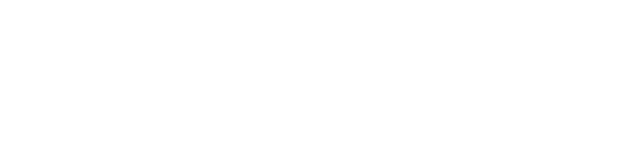
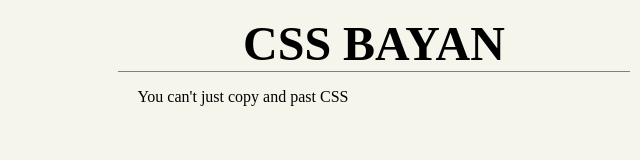
Before and after one commit to vlmna13/cssBayan, a plain HTML site: page index.html in a window 1280 px wide. Shown: the whole page, without its empty margins (266-906 px from the left). Drawn offline with Linux system fonts and the light colour scheme.

Commit message:
feat: add first mem (Sun, Mar 12, 2023 12:09:02 AM)

```diff
--- a/index.html
+++ b/index.html
@@ -4,9 +4,23 @@
     <meta charset="UTF-8">
     <meta http-equiv="X-UA-Compatible" content="IE=edge">
     <meta name="viewport" content="width=device-width, initial-scale=1.0">
-    <title>Document</title>
+    <title>cssBayan</title>
+    <link rel="stylesheet" href="./style.css">
 </head>
 <body>
-
+    <div class="body-wrapper">
+        <h1>css bayan</h1>
+        <ul class="mem-list">
+            <li class="mem-item">
+                <div class="input-wrapper">
+                    <input type="checkbox" class="mem-input" name="mem" id="mem-1">
+                    <label class="mem-title" for="mem-1">You can't just copy and past CSS</label>
+                </div>
+                <div class="img-wrapper">
+                    <img src="./images/1.png" alt="sloth" class="image">
+                </div>
+            </li>
+        </ul>
+    </div>
 </body>
 </html>
--- a/style.css
+++ b/style.css
@@ -0,0 +1,77 @@
+*{
+    margin: 0% 0%;
+    padding: 0% 0%;
+    box-sizing: border-box;
+}
+
+li{
+    list-style: none;
+}
+
+.body-wrapper{
+    max-width: 100%;
+    max-height: 100vh;
+    height: 100vh;
+    display: flex;
+    flex-direction: column;
+    align-items: center;
+    background-color: #f5f5ec;
+    padding-top: 1em;
+}
+
+h1{
+    color: black;
+    text-transform: uppercase;
+    font-size: 3em;
+}
+
+.mem-list{
+    width: 40%;
+    display: flex;
+    flex-direction: column;
+    align-items: flex-start;
+    gap: 1em;
+
+}
+
+.mem-item{
+    border-top: 0.1em solid gray;
+    padding: 1em;
+    width: 100%;
+    cursor: pointer;
+}
+
+.img-wrapper{
+    display: flex;
+    padding-top: 0.5em;
+    justify-content: center;
+    overflow: auto;
+    -webkit-transition: max-height .5s, padding .5s;
+    transition: max-height .5s, padding .5s;
+    max-height: 0;
+}
+
+.image{
+    max-width: 100%;
+}
+
+.mem-input{
+    appearance: none;
+    -webkit-appearance: none;
+    width: 0%;
+    height: 0%;
+}
+
+.mem-input:checked ~ .img-wrapper{
+    max-height: 100%;
+}
+
+
+
+@media (max-width: 1921px) {
+    .mem-item:hover .img-wrapper{
+        max-height: 100%;
+    }
+
+
+}
```
Also changed, not shown: images/icons8-плюс.svg (added).
